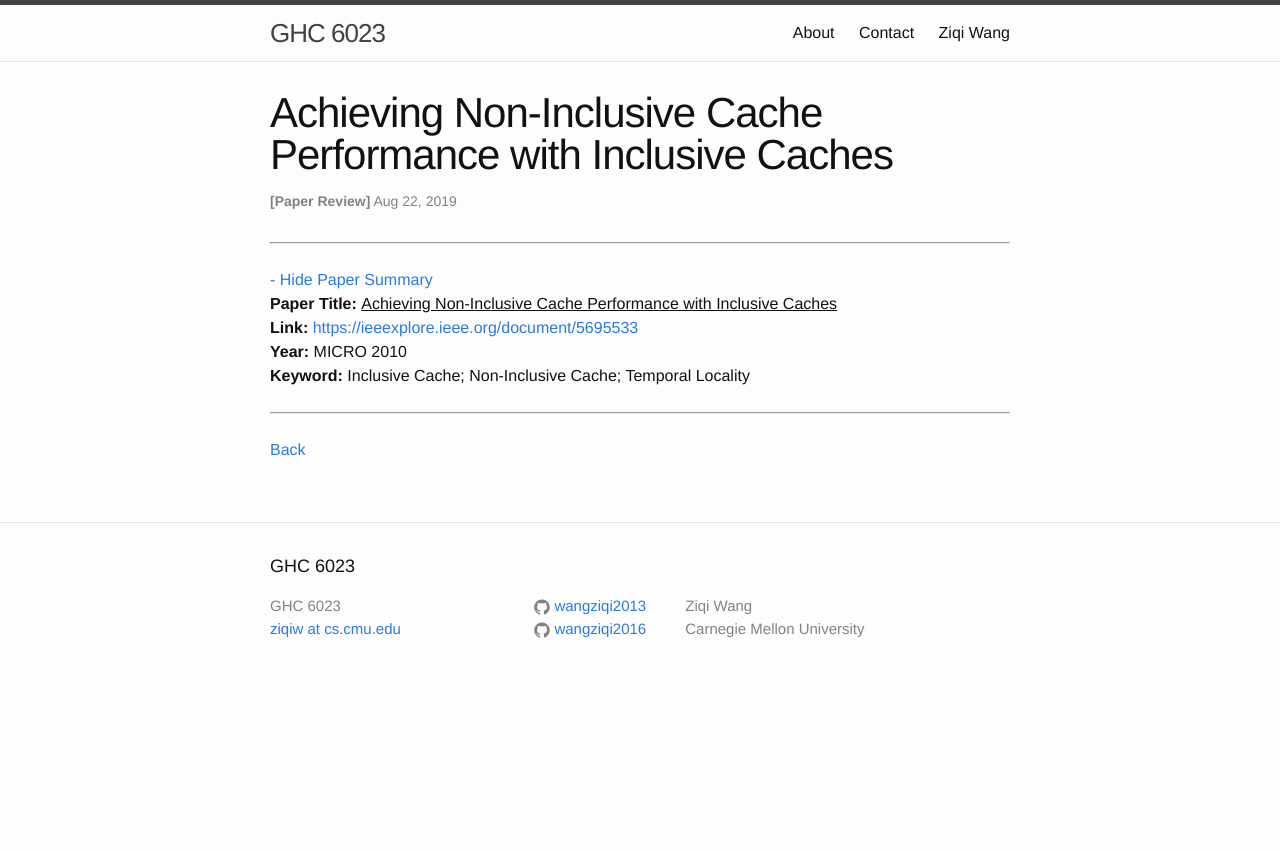
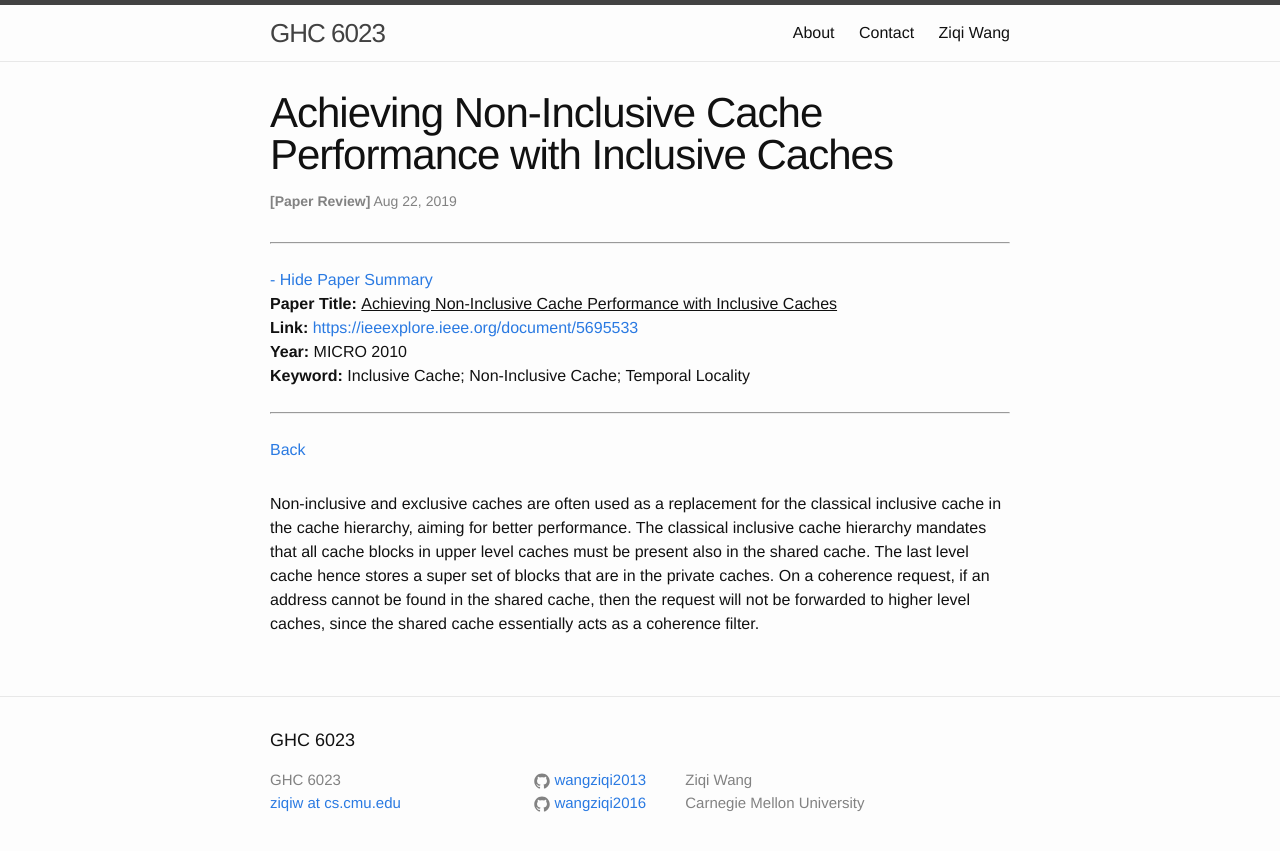
Before and after one commit to wangziqi2013/wangziqi2013.github.io, a Jekyll site: the page built from _posts/2019-08-22-achieving-non-inclusive-cache-performance-with-inclusive-caches.markdown, in a window 1280 px wide. Shown: the top 851 px of the page. Built offline with Jekyll 4.4.1, drawn with Linux system fonts in a browser that asks for light colours.

Commit message:
Adding inclusive cache

```diff
--- a/_posts/2019-08-22-achieving-non-inclusive-cache-performance-with-inclusive-caches.markdown
+++ b/_posts/2019-08-22-achieving-non-inclusive-cache-performance-with-inclusive-caches.markdown
@@ -12,3 +12,9 @@ htm_cd:
 htm_cr:
 version_mgmt:
 ---
+
+Non-inclusive and exclusive caches are often used as a replacement for the classical inclusive cache in the cache hierarchy,
+aiming for better performance. The classical inclusive cache hierarchy mandates that all cache blocks in upper level caches
+must be present also in the shared cache. The last level cache hence stores a super set of blocks that are in the private caches.
+On a coherence request, if an address cannot be found in the shared cache, then the request will not be forwarded to higher
+level caches, since the shared cache essentially acts as a coherence filter.
```
